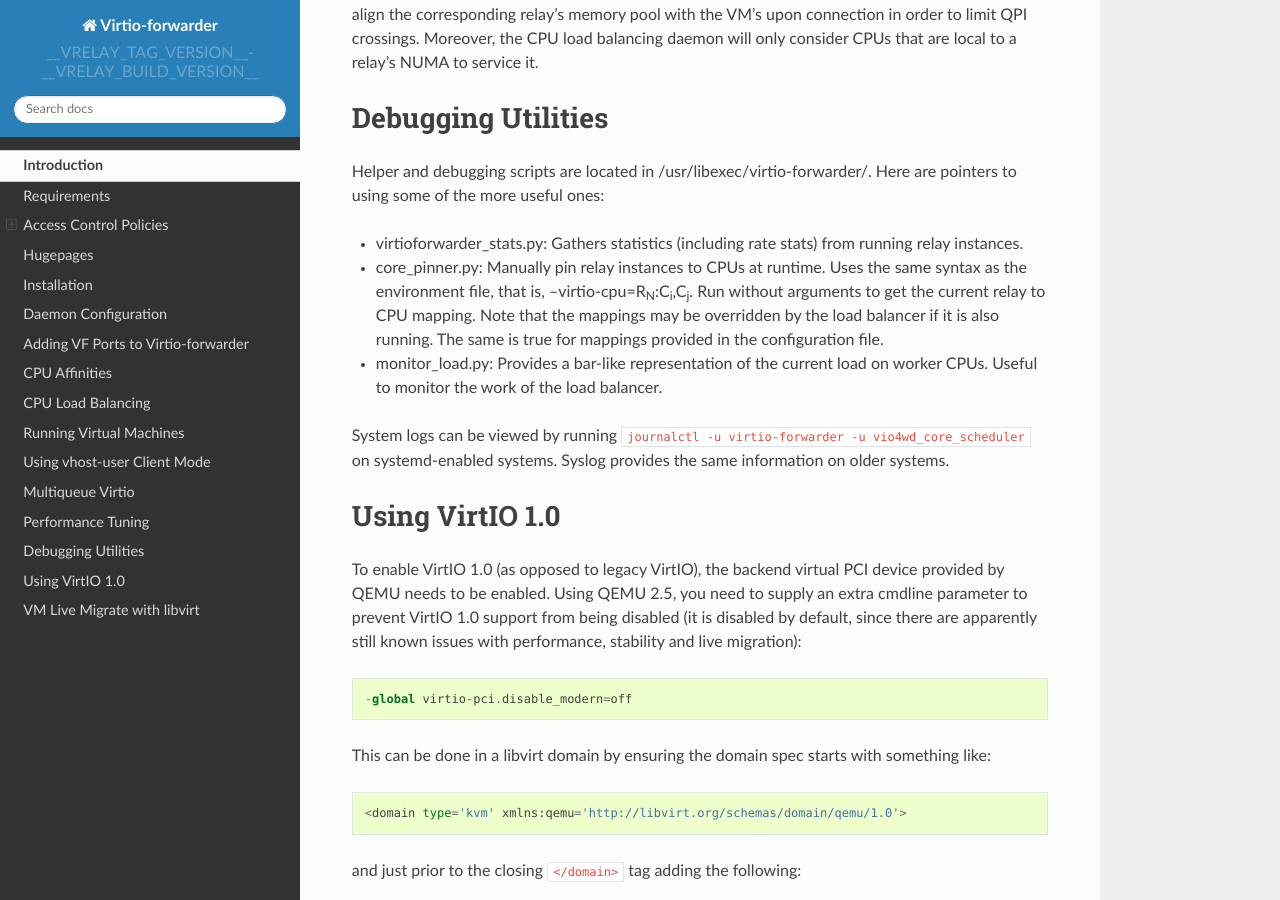
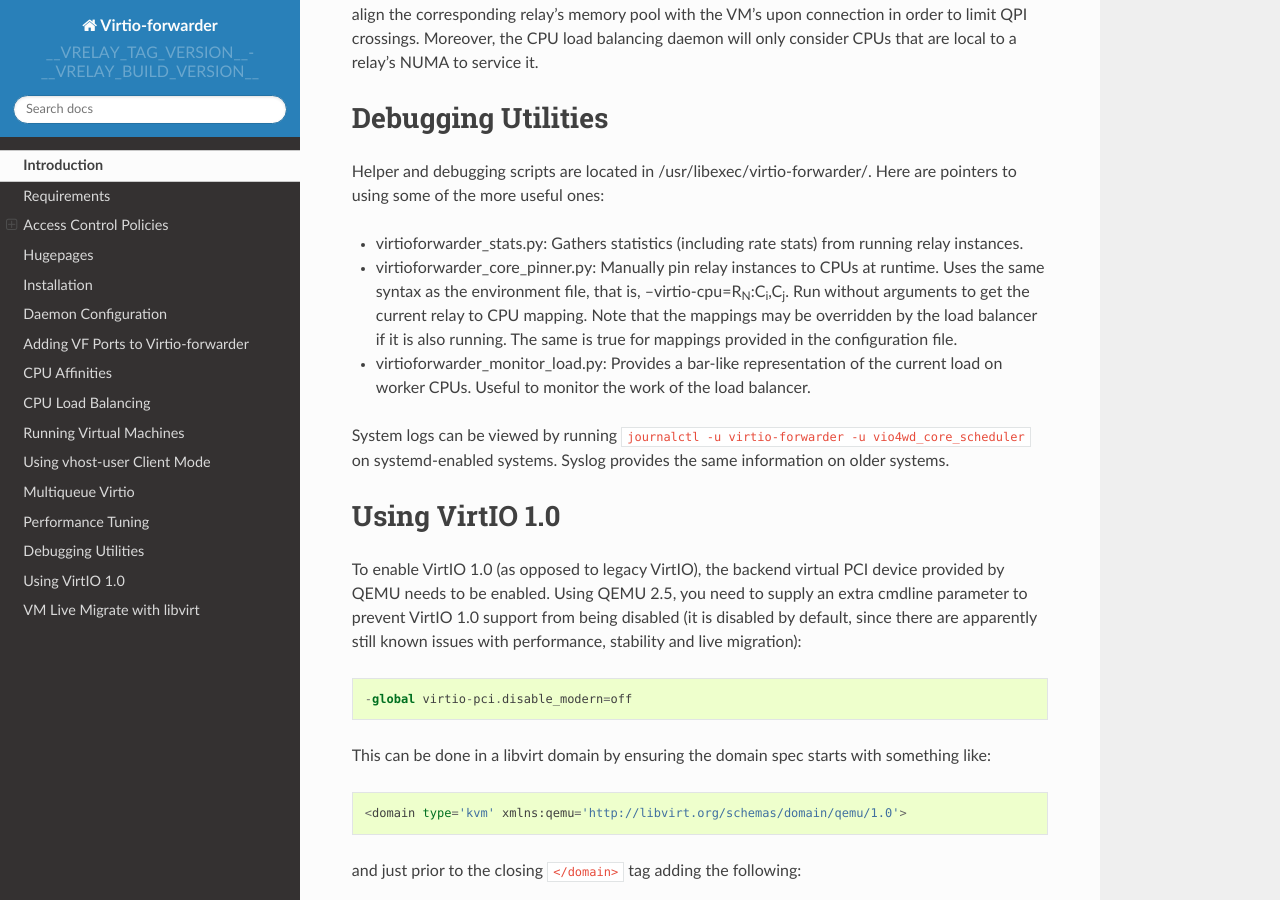
Before and after one commit to Netronome/virtio-forwarder, a Sphinx documentation site: the page built from doc/README.rst, in a window 1280 px wide and 900 px high, scrolled down 10588 px. Built offline with Sphinx 7.4.7 and the Read the Docs theme 2.0.0, drawn with Linux system fonts in a browser that asks for light colours; some of the changed text lies outside the part shown.

Commit message:
Update docs to reflect filename changes

```diff
--- a/doc/README.rst
+++ b/doc/README.rst
@@ -527,14 +527,14 @@
 
 - virtioforwarder_stats.py: Gathers statistics (including rate stats) from running
   relay instances.
-- core_pinner.py: Manually pin relay instances to CPUs at runtime. Uses the same
-  syntax as the environment file, that is,
+- virtioforwarder_core_pinner.py: Manually pin relay instances to CPUs at
+  runtime. Uses the same syntax as the environment file, that is,
   --virtio-cpu=R\ :sub:`N`\ :C\ :sub:`i`\ ,C\ :sub:`j`\ . Run without
   arguments to get the current relay to CPU mapping. Note that the mappings may
   be overridden by the load balancer if it is also running. The same is true for
   mappings provided in the configuration file.
-- monitor_load.py: Provides a bar-like representation of the current load on
-  worker CPUs. Useful to monitor the work of the load balancer.
+- virtioforwarder_monitor_load.py: Provides a bar-like representation of the
+  current load on worker CPUs. Useful to monitor the work of the load balancer.
 
 System logs can be viewed by running
 ``journalctl -u virtio-forwarder -u vio4wd_core_scheduler`` on systemd-enabled
```
Also changed, not shown: other parts of doc/README.rst (+7 -7 lines).
